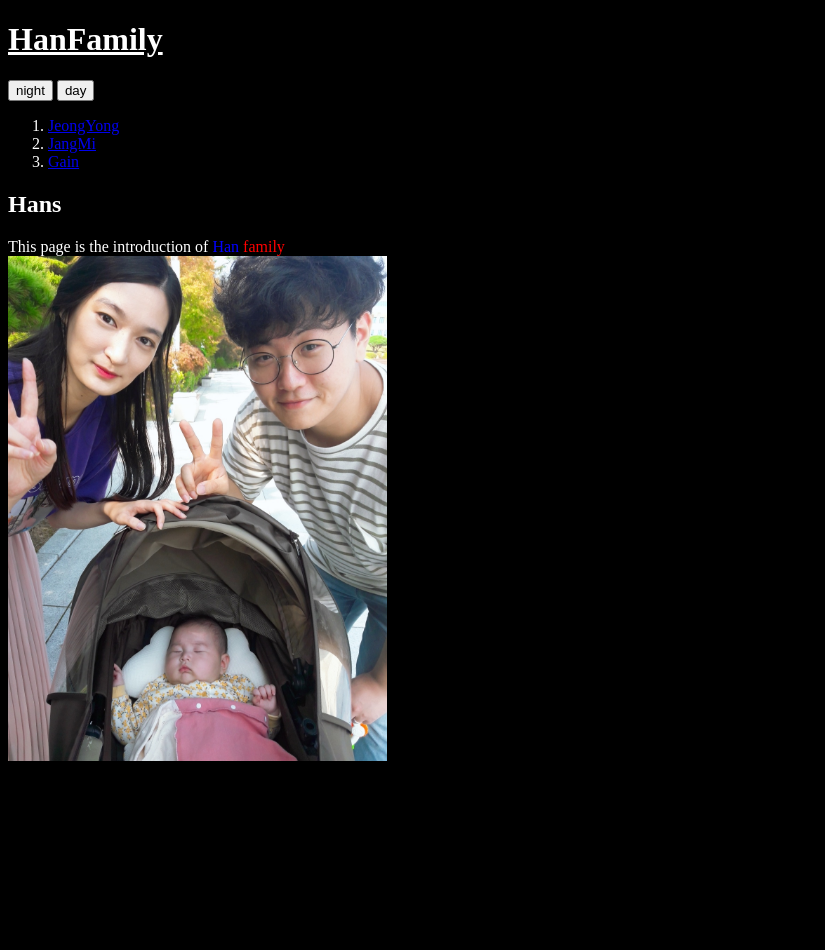
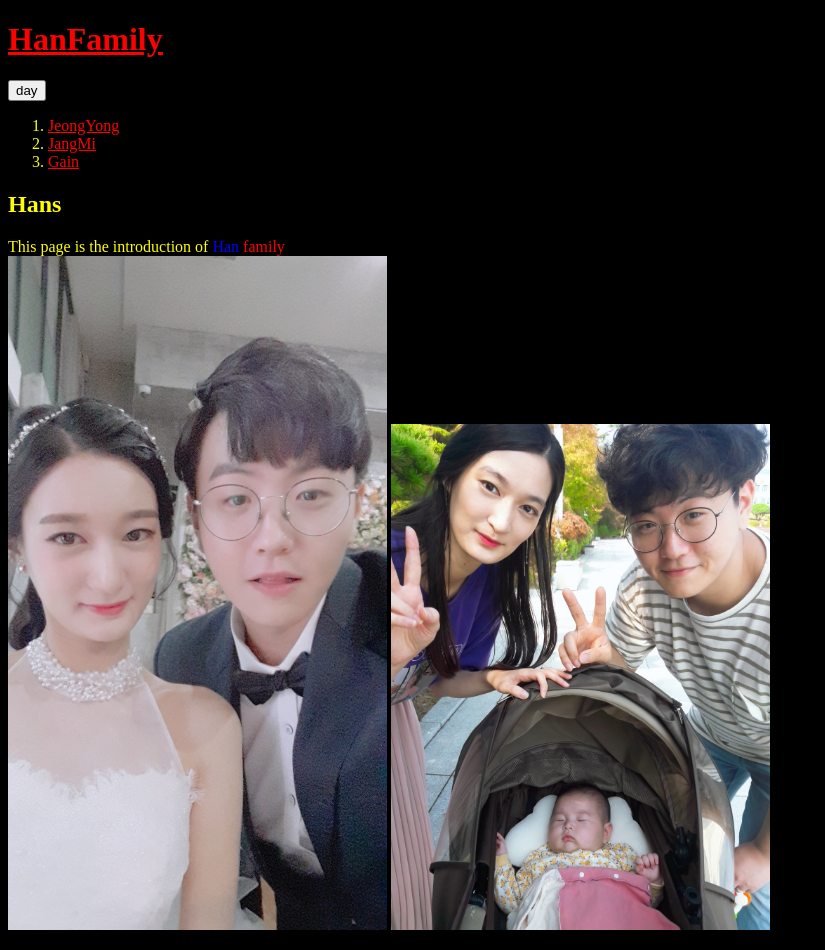
Before and after one commit to kook1932/MyFamilyWebPage, a plain HTML site: page index.html in a window 1280 px wide. Both pictures are taken after a click on the button "night". Shown: the whole page, without its empty margins (0-825 px from the left). Before the commit the page ends 800 px from the top, so only its background shows below. Drawn offline with nearby package versions, Linux system fonts and the light colour scheme.

Commit message:
Index 화면 사진 추가 및 주,야간 버튼 코드 변경
주,야간 버튼 및 링크, 글씨 색 바꾸는 코드를 colors.js에서 함수로 구현
순수 javascript로 함수를 구현 후, jquery를 이용하여 css를 바꾸는 코드로 변경

```diff
--- /dev/null
+++ b/colors.js
@@ -0,0 +1,47 @@
+var Links = {
+  setColor : function(color)
+  {
+    // var alist = document.querySelectorAll('a');
+    // var i = 0;
+    // while(i<alist.length)
+    // {
+    //   alist[i].style.color = color;
+    //   i = i + 1;
+    // }
+    $('a').css('color',color);
+  }
+}
+var Body = {
+  setColor : function(color)
+  {
+    //document.querySelector('body').style.color = color;
+    $('body').css('color',color);
+  },
+  setBackgroundColor : function(color)
+  {
+    //document.querySelector('body').style.backgroundColor = color;
+    $('body').css('backgroundColor',color);
+  }
+}
+
+  function nightDayHandler(self)
+  {
+    var target = document.querySelector('body');
+    if(self.value === 'night')
+    {
+      Body.setBackgroundColor('black');
+      Body.setColor('yellow');
+      self.value = 'day'
+
+      Links.setColor('red');
+    }
+
+    else
+    {
+      Body.setBackgroundColor('white');
+      Body.setColor('black');
+      self.value = 'night'
+
+      Links.setColor('blue');
+    }
+  }
--- a/index.html
+++ b/index.html
@@ -3,6 +3,8 @@
 <head>
   <title>HanFamily</title>
   <meta charset="utf-8">
+  <script src="https://ajax.googleapis.com/ajax/libs/jquery/3.4.1/jquery.min.js"></script>
+  <script src = "colors.js"></script>
   <style>
     .js
     {
@@ -15,15 +17,12 @@
       color:red;
     }
   </style>
+</head>
+
 <body>
-    <h1><u>HanFamily</u></h1>
+  <h1><a href = "index.html"><u>HanFamily</u></a></h1>
   <input type="button" value="night" onclick="
-      document.querySelector('body').style.backgroundColor='black';
-      document.querySelector('body').style.color='white';
-    ">
-    <input type="button" value="day" onclick="
-      document.querySelector('body').style.backgroundColor='white';
-      document.querySelector('body').style.color='black';
+    nightDayHandler(this);
   ">
   <ol>
     <li><a href="jy.html">JeongYong</a></li>
@@ -32,7 +31,7 @@
   </ol>
   <h2>Hans</h2>
   <p>This page is the introduction of <span class='js'>Han</span> <span id='iidd'>family</span><br>
+  <img src="hans2.jpg" width="30%", height="30%">
   <img src="hans.jpg" width="30%", height="30%"></p>
 </body>
-</head>
 </html>
```
Also changed, not shown: gain.html (+7 -1 lines), jm.html (+7 -1 lines), jy.html (+8 -1 lines), hans2.jpg (added). Lines whose indentation alone changed are shown as unchanged.
